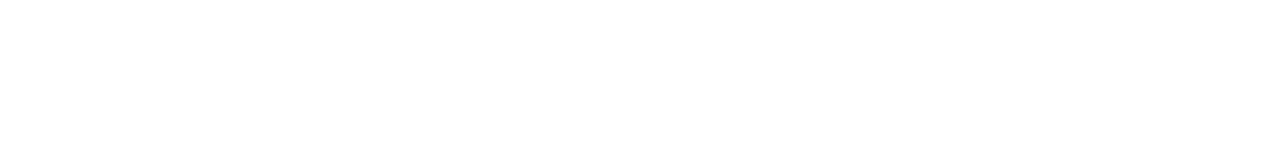
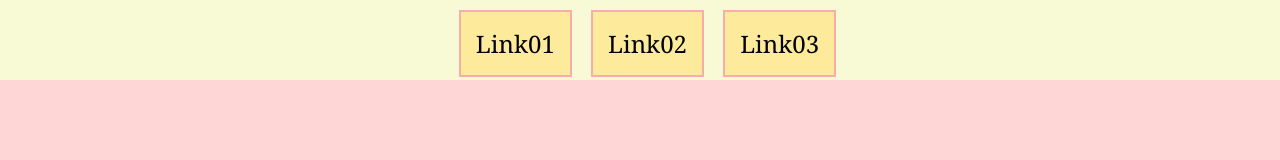
Before and after one commit to isabelazamai-stack/DISPLAY_TA, a website: page index.html in a window 1280 px wide. Drawn offline with Linux system fonts and the light colour scheme.

Commit message:
add: estilos no header

```diff
--- a/index.html
+++ b/index.html
@@ -4,8 +4,22 @@
     <meta charset="UTF-8">
     <meta name="viewport" content="width=device-width, initial-scale=1.0">
     <title>Display</title>
+    <!-- Link para css -->
+     <link rel="stylesheet" href="style.css">
 </head>
-<body>
+
+<body class="body-container">
+    <!-- Um classe para estilizar o header -->
+    <header class="header-container">
+        <!-- menu -->
+    <a href="#">Link01</a>
+    <a href="#">Link02</a>
+    <a href="#">Link03</a>
+
+    </header>
 
 </body>
+<section class="section01">
+
+</section>
 </html>
--- /dev/null
+++ b/style.css
@@ -0,0 +1,38 @@
+/* reset dos elementos */
+
+*{
+    margin: 0;
+    padding: 0;
+    box-sizing: border-box;
+    font-family: Georgia, 'Times New Roman', Times, serif;
+}
+
+.body-container{
+    background-color: rgb(255, 214, 214);
+    text-align: center;
+
+}
+
+
+
+.header-container{
+    height: 100px;
+    height: 80px;
+    background-color: rgb(248, 250, 214);
+    text-align: center;
+}
+
+.header-container a {
+    display: inline-block;
+    background-color: rgb(253, 235, 155);
+    text-decoration: none;
+    font-size: x-large;
+    color: #000000;
+    margin-top: 10px;
+    margin-left: 15px;
+
+    padding: 15px;
+
+    border: 2px solid rgb(248, 172, 172);
+
+}
```
